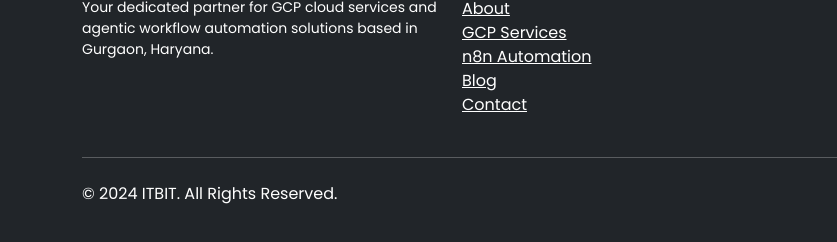
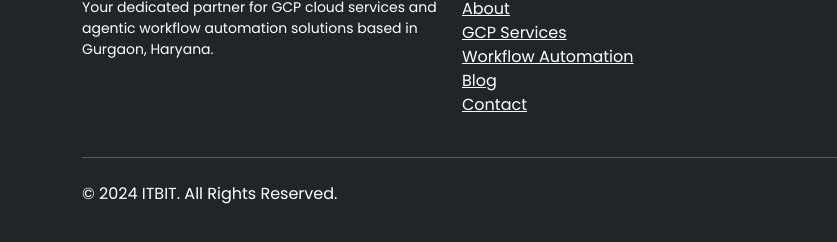
Before and after one commit to mailamiton/itbit.in, a website: page index.html in a window 1280 px wide. Shown: the part 2940-3182 px from the top of the page, 0-837 px from the left. Drawn offline with nearby package versions, Linux system fonts and the light colour scheme.

Commit message:
ng8 and blog update

```diff
--- a/index.html
+++ b/index.html
@@ -39,7 +39,7 @@
                         <li><a class="dropdown-item" href="#services">All Services</a></li>
                         <li><hr class="dropdown-divider"></li>
                         <li><a class="dropdown-item" href="services-gcp.html">GCP Cloud Services</a></li>
-                        <li><a class="dropdown-item" href="services-n8n.html">n8n Workflow Automation</a></li>
+                        <li><a class="dropdown-item" href="services-n8n.html">Workflow Automation</a></li>
                     </ul>
                 </li>
                 <li class="nav-item">
@@ -410,7 +410,7 @@
                         <li><a href="#home" class="text-white">Home</a></li>
                         <li><a href="#about" class="text-white">About</a></li>
                         <li><a href="services-gcp.html" class="text-white">GCP Services</a></li>
-                        <li><a href="services-n8n.html" class="text-white">n8n Automation</a></li>
+                        <li><a href="services-n8n.html" class="text-white">Workflow Automation</a></li>
                         <li><a href="https://blog.itbit.in/" target="_blank" class="text-white">Blog</a></li>
                         <li><a href="#contact" class="text-white">Contact</a></li>
                     </ul>
```
